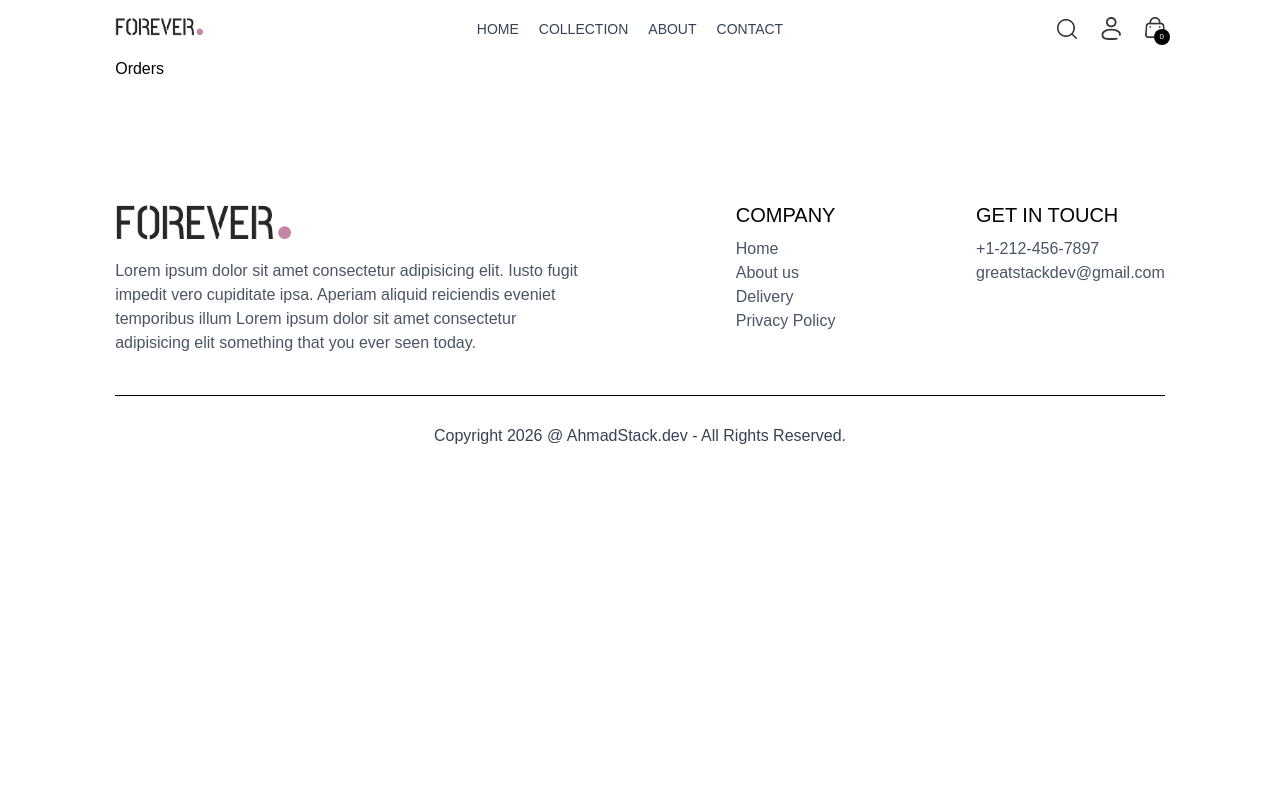
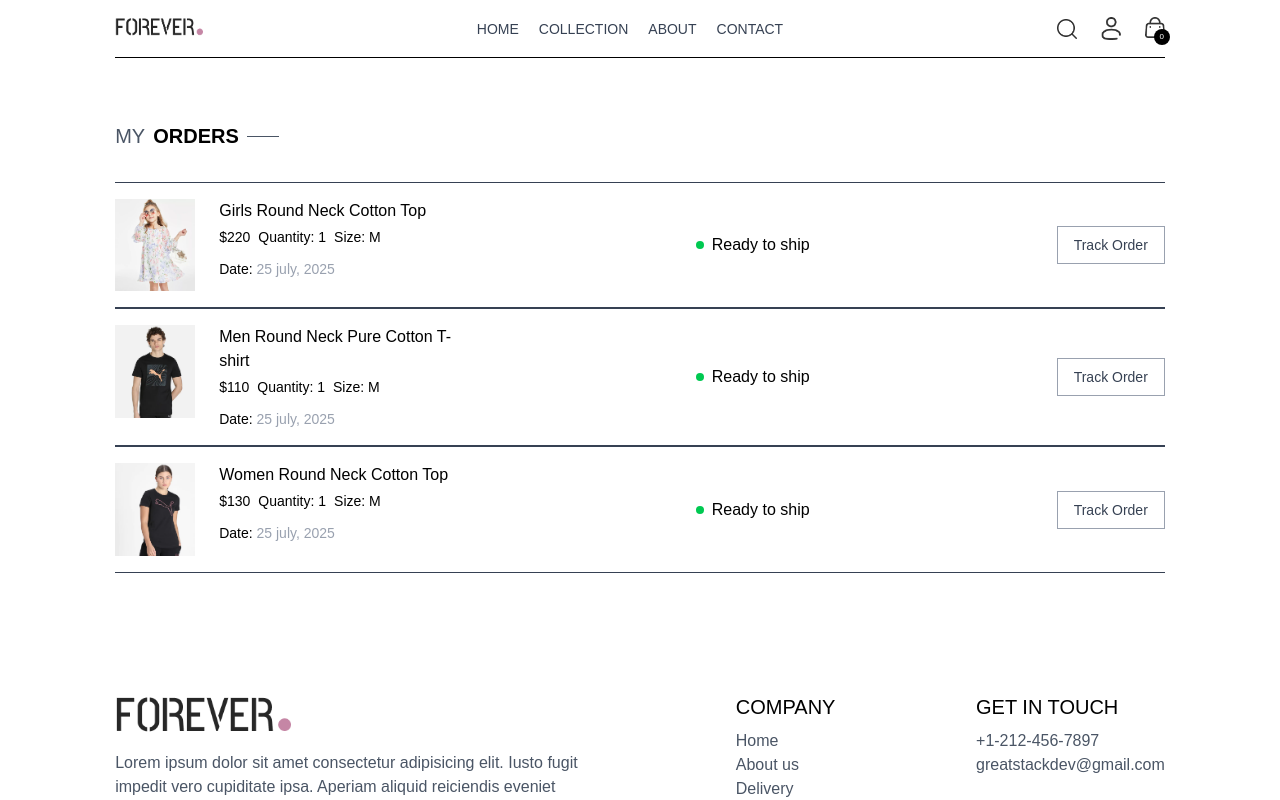
Before and after one commit to FarhadAhmad649/Ecommerce, a React (Vite) app in the folder frontend/: page /orders in a window 1280 px wide. Shown: the top 800 px of the page. Built offline with nearby package versions, Linux system fonts and the light colour scheme.

Commit message:
Created My Orders Login and SignUp pages

```diff
--- a/frontend/src/components/Navbar.jsx
+++ b/frontend/src/components/Navbar.jsx
@@ -38,16 +38,23 @@ function Navbar() {
       </ul>
 
       <div className="flex items-center justify-center gap-6">
-        <img onClick={()=> setShowSearch(true)} className="w-5 cursor-pointer" src={assets.search_icon} alt="" />
+        <img
+          onClick={() => setShowSearch(true)}
+          className="w-5 cursor-pointer"
+          src={assets.search_icon}
+          alt=""
+        />
 
         <div className="flex gap-6">
           {/* PROFILE GROUP */}
           <div className="group relative">
-            <img
-              className="w-5 cursor-pointer"
-              src={assets.profile_icon}
-              alt=""
-            />
+            <Link to={"/login"}>
+              <img
+                className="w-5 cursor-pointer"
+                src={assets.profile_icon}
+                alt=""
+              />
+            </Link>
 
             <div className="hidden group-hover:block absolute right-0 pt-8">
               <div className="flex flex-col gap-2 w-36 bg-slate-100 text-gray-500 rounded p-3">
--- a/frontend/src/pages/Login.jsx
+++ b/frontend/src/pages/Login.jsx
@@ -1,9 +1,80 @@
-import React from 'react'
+import React, { useState } from 'react'
 
 function Login() {
+
+  const [currentState, setCurrentState] = useState('Login')
+
+  const onSubmitHandler = async (e)=>{
+    e.preventDefault();
+  }
+
   return (
-    <div>Login</div>
-  )
+    <form onSubmit={onSubmitHandler} className="flex flex-col items-center justify-center h-screen gap-6">
+      <div className="flex gap-2 items-center">
+        <h1 className="text-3xl prata-regular">
+          {currentState === "Login" ? "Login" : "Sign Up"}
+        </h1>
+        <p className="w-8 h-[1.5px] bg-gray-600"></p>
+      </div>
+
+      <div className="flex flex-col gap-3 my-4 text-sm w-90">
+        {currentState === "Login" ? (
+          ""
+        ) : (
+          <input
+            className="border-[1.5px] border-gray-400 px-2 py-1"
+            type="text"
+            name="name"
+            placeholder="Name"
+          />
+        )}
+
+        <input
+          className="border-[1.5px] border-gray-400 px-2 py-1"
+          type="text"
+          name="email"
+          placeholder="Email"
+        />
+
+        <input
+          className="border-[1.5px] border-gray-400 px-2 py-1"
+          type="text"
+          name="password"
+          placeholder="Password"
+        />
+
+        <div className="">
+          {currentState === "Login" ? (
+            <div className="flex justify-between">
+              <p>Forgot your password?</p>
+              <p
+                onClick={() => setCurrentState("Sign UP")}
+                className="cursor-pointer underline"
+              >
+                Click Here
+              </p>
+            </div>
+          ) : (
+            <div className="flex justify-between">
+              <p>Already have an account?</p>
+              <p
+                onClick={() => setCurrentState("Login")}
+                className="cursor-pointer underline"
+              >
+                Login Here
+              </p>
+            </div>
+          )}
+        </div>
+      </div>
+
+      <div>
+        <button className="px-8 py-2 bg-black text-sm text-gray-100 hover:bg-gray-700 active:bg-black">
+          {currentState === "Login" ? "Login" : "Sign Up"}
+        </button>
+      </div>
+    </form>
+  );
 }
 
 export default Login
--- a/frontend/src/pages/Orders.jsx
+++ b/frontend/src/pages/Orders.jsx
@@ -1,9 +1,78 @@
+import { useContext } from 'react'
 import React from 'react'
+import { ShopContext } from '../context/ShopContext'
+import Title from '../components/Title'
 
 function Orders() {
+
+  const {currency, products} = useContext(ShopContext)
+
   return (
-    <div>Orders</div>
-  )
+    <div>
+      <div className="border-t pt-16">
+        <div className='text-2xl flex items-start mb-8'>
+          <Title text1={"MY"} text2={"ORDERS"} />
+        </div>
+
+        <div className=" ">
+          <div className="">
+            {products === 0 ? (
+              <p className="text-center text-gray-500 py-10">
+                OOps! You Did not Add Products to the Cart
+              </p>
+            ) : (
+              products.slice(1,4).map((item, index) => {
+                return (
+                  <div
+                    key={index}
+                    className="grid grid-cols-1 md:grid-cols-3 items-center gap-4 border-t border-b border-gray-700 py-4"
+                  >
+                    <div className="flex gap-6 text-sm items-start justify-start">
+                      <img
+                        className="w-16 sm:w-20"
+                        src={item.image[0]}
+                        alt=""
+                      />
+
+                      <div className="flex flex-col gap-1 justify-start">
+                        <p className="font-medium text-base">{item.name}</p>
+                        <div className="flex gap-2 items-center">
+                          <p className="text-md font-medium">
+                            {currency}
+                            {item.price}
+                          </p>
+                          <p className="">Quantity: 1</p>
+                          <p className="">Size: M</p>
+                        </div>
+
+                        <p className="mt-2">
+                          Date:{" "}
+                          <span className="text-gray-400">25 july, 2025</span>
+                        </p>
+                      </div>
+                    </div>
+
+                    <div className=" flex justify-end">
+                      <div className="flex items-center gap-2">
+                        <p className="min-w-2 h-2 rounded-full bg-green-500"></p>
+                        <p className="text-sm md:text-base">Ready to ship</p>
+                      </div>
+                    </div>
+
+                    <div className='flex justify-start md:justify-end'>
+                      <button className="border border-gray-400 px-4 py-2 font-medium text-sm text-gray-700 active:bg-gray-200 active:text-black cursor-pointer hover:bg-black hover:text-white">
+                        Track Order
+                      </button>
+                    </div>
+                  </div>
+                );
+              })
+            )}
+          </div>
+        </div>
+      </div>
+    </div>
+  );
 }
 
 export default Orders
--- a/frontend/src/pages/PlaceOrder.jsx
+++ b/frontend/src/pages/PlaceOrder.jsx
@@ -118,10 +118,10 @@ function PlaceOrder() {
           {/* payment method */}
           <div className="flex flex-col items-start my-8">
             <Title text1={"PAYMENT"} text2={"METHOD"} />
-            <div className="flex gap-3 flex-col xl:flex-row">
+            <div className="flex gap-2 flex-col justify-center pt-2">
               <div
                 onClick={() => setMethod("stripe")}
-                className="flex items-center gap-2 border-[1.5px] border-gray-300 p-2 cursor-pointer"
+                className="flex items-center gap-2 border-[1.5px] border-gray-300 p-2 lg:p-1 cursor-pointer"
               >
                 <p
                   className={`size-3 rounded-full border-gray-300 ${method === "stripe" ? "bg-green-500" : ""}`}
@@ -131,7 +131,7 @@ function PlaceOrder() {
 
               <div
                 onClick={() => setMethod("razorpay")}
-                className="flex items-center gap-3 border-[1.5px] border-gray-300 p-2 cursor-pointer"
+                className="flex items-center gap-3 border-[1.5px] border-gray-300 p-2 lg:p-1 cursor-pointer"
               >
                 <p
                   className={`size-3 rounded-full border-gray-300 ${method === "razorpay" ? "bg-green-500" : ""}`}
@@ -141,7 +141,7 @@ function PlaceOrder() {
 
               <div
                 onClick={() => setMethod("cod")}
-                className="flex justify-start gap-4 border-[1.5px] border-gray-300 p-2"
+                className="flex justify-start gap-4 border-[1.5px] border-gray-300 p-2 lg:p-1"
               >
                 <p
                   className={`size-3 rounded-full border-gray-300 ${method === "cod" ? "bg-green-500" : ""}`}
```
